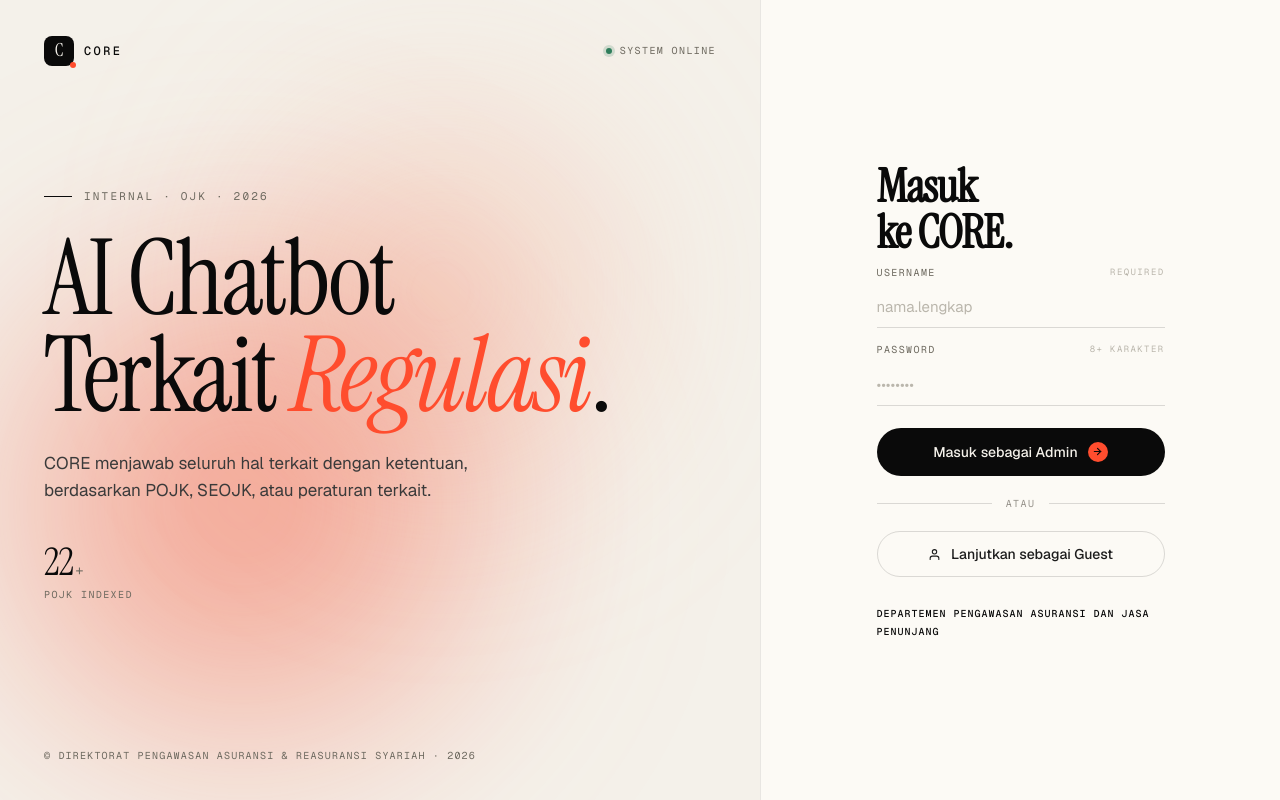
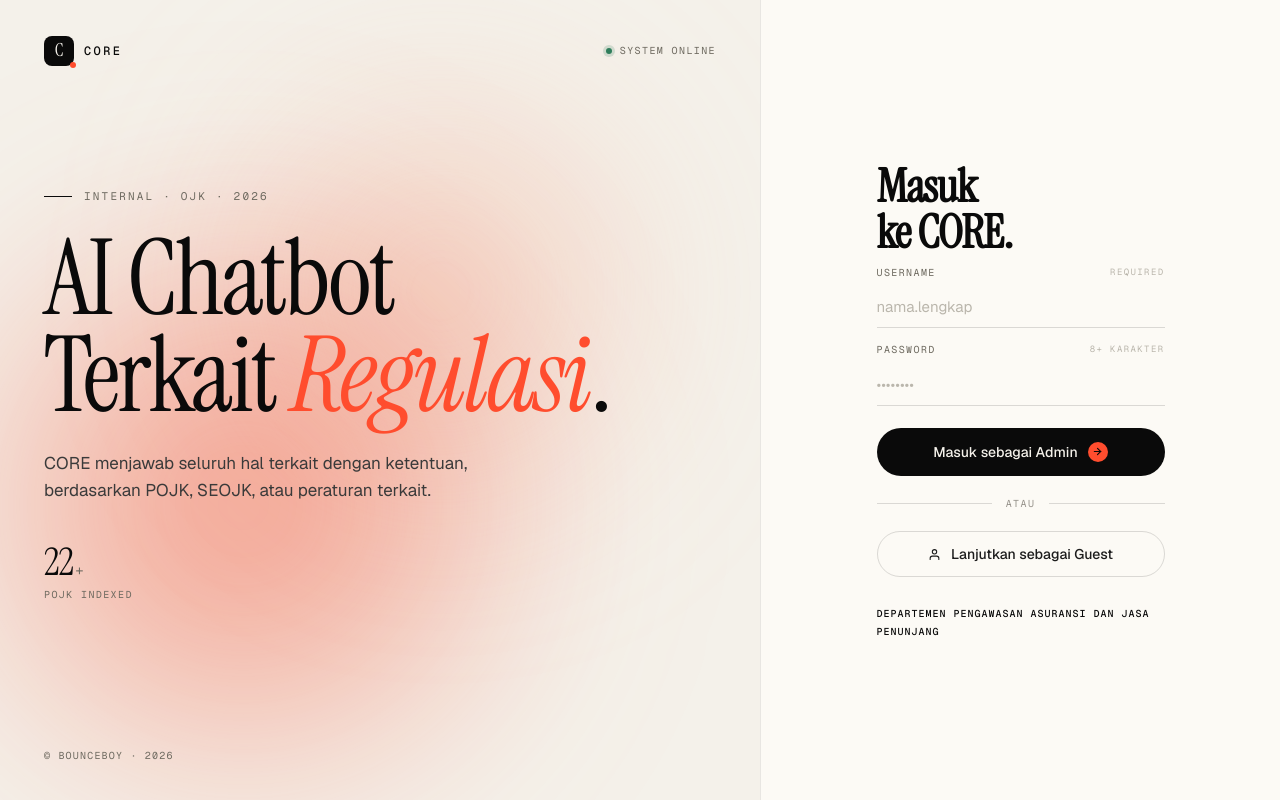
Before and after one commit to bounceboy/CHATBOTPERATURAN, a website: page index.html in a window 1280 px wide. Drawn offline with nearby package versions, Linux system fonts and the light colour scheme.

Commit message:
fix: update copyright ke Bounceboy

```diff
--- a/index.html
+++ b/index.html
@@ -416,7 +416,7 @@ input, textarea { font-family: inherit; color: inherit; }
       </div>
     </div>
     <div class="aside-bottom">
-      <span>© Direktorat Pengawasan Asuransi & Reasuransi Syariah · 2026</span>
+      <span>© Bounceboy · 2026</span>
     </div>
   </aside>
   <section class="login-stage">
```
